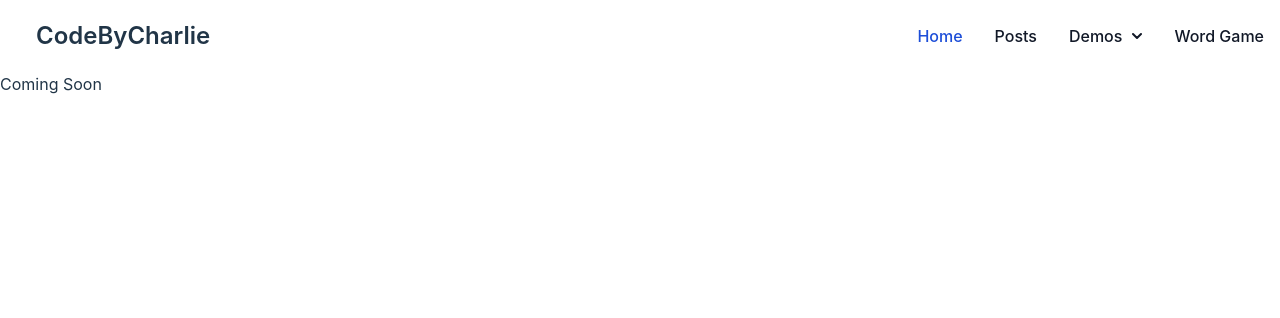
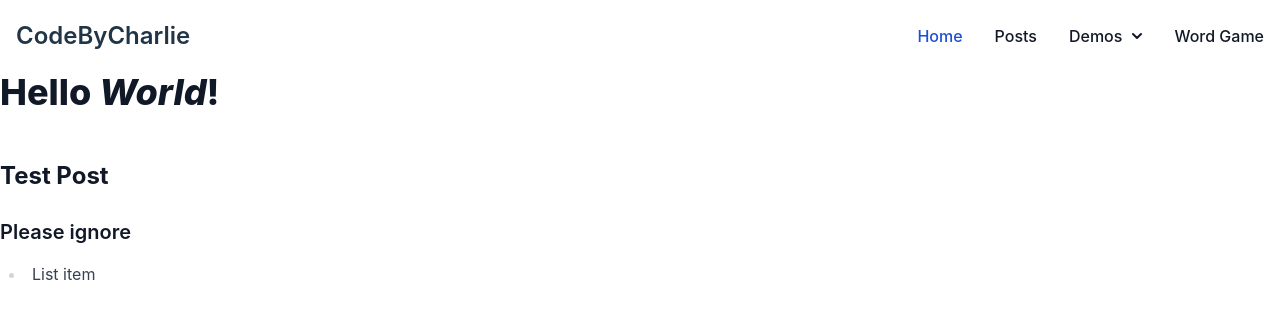
Before and after one commit to devcjohn/codebycharlie, a React (Vite) app: page /posts in a window 1280 px wide. Shown: the top 318 px of the page. Built offline with nearby package versions, Linux system fonts and the light colour scheme.

Commit message:
Add Markdown parser for blog posts.  Add dummy post

```diff
--- a/package.json
+++ b/package.json
@@ -18,11 +18,13 @@
     "react-dom": "^18.2.0",
     "react-google-recaptcha": "^3.1.0",
     "react-helmet-async": "^1.3.0",
+    "react-markdown": "^8.0.7",
     "react-router-dom": "^6.14.1",
     "react-simple-keyboard": "^3.7.8"
   },
   "devDependencies": {
     "@sentry/vite-plugin": "^2.4.0",
+    "@tailwindcss/typography": "^0.5.10",
     "@testing-library/react": "^14.0.0",
     "@testing-library/user-event": "^14.4.3",
     "@types/node": "^20.4.0",
--- a/src/components/NavBar.tsx
+++ b/src/components/NavBar.tsx
@@ -38,7 +38,7 @@ export const NavBar = () => {
       <nav className="bg-white border-gray-200 dark:bg-gray-900 dark:border-gray-700">
         <div className="max-w-screen-xl flex flex-wrap items-center justify-between px-4">
           <a href="/" className="flex items-center">
-            <span className="m-5 self-center text-2xl font-semibold whitespace-nowrap dark:text-white">
+            <span className="my-5 self-center text-2xl font-semibold whitespace-nowrap dark:text-white">
               CodeByCharlie
             </span>
           </a>
--- a/src/pages/Posts.tsx
+++ b/src/pages/Posts.tsx
@@ -1,3 +1,14 @@
+import ReactMarkdown from 'react-markdown'
+import { post1 } from '../posts/post1'
+
+console.log({ post1 })
+
 export const Posts = () => {
-  return <div>Coming Soon</div>
+  return (
+    <div className="">
+      <article className="prose">
+        <ReactMarkdown children={post1} />
+      </article>
+    </div>
+  )
 }
--- a/src/pages/wordGame/WordGame.tsx
+++ b/src/pages/wordGame/WordGame.tsx
@@ -235,7 +235,7 @@ export const WordGame = () => {
         {renderBoard()}
 
         {gameState === 'WON' && <div className="m-5 p-5">You Won!</div>}
-        {gameState === 'LOST' && <div className="m-5 p-5">You Lost! The answer was {answer}.</div>}
+        {gameState === 'LOST' && <div className="m-5 p-5">The answer was {answer}.</div>}
         {(gameState === 'WON' || gameState === 'LOST') && (
           <p className="m-5 p-5"> Click New Game to play again</p>
         )}
--- /dev/null
+++ b/src/posts/post1.ts
@@ -0,0 +1,6 @@
+export const post1 = `
+# Hello *World*!
+## Test Post
+### Please ignore
+- List item
+`
--- a/tailwind.config.js
+++ b/tailwind.config.js
@@ -1,5 +1,4 @@
-/** @type {import('tailwindcss').Config} */
-export default {
+module.exports = {
   content: ['./index.html', './src/**/*.{js,ts,jsx,tsx}'],
   theme: {
     extend: {
@@ -8,5 +7,5 @@ export default {
       },
     },
   },
-  plugins: [],
+  plugins: [require('@tailwindcss/typography')],
 }
```
Also changed, not shown: .eslintrc.cjs, 1 other file (tests, documents, lock files or other folders).
